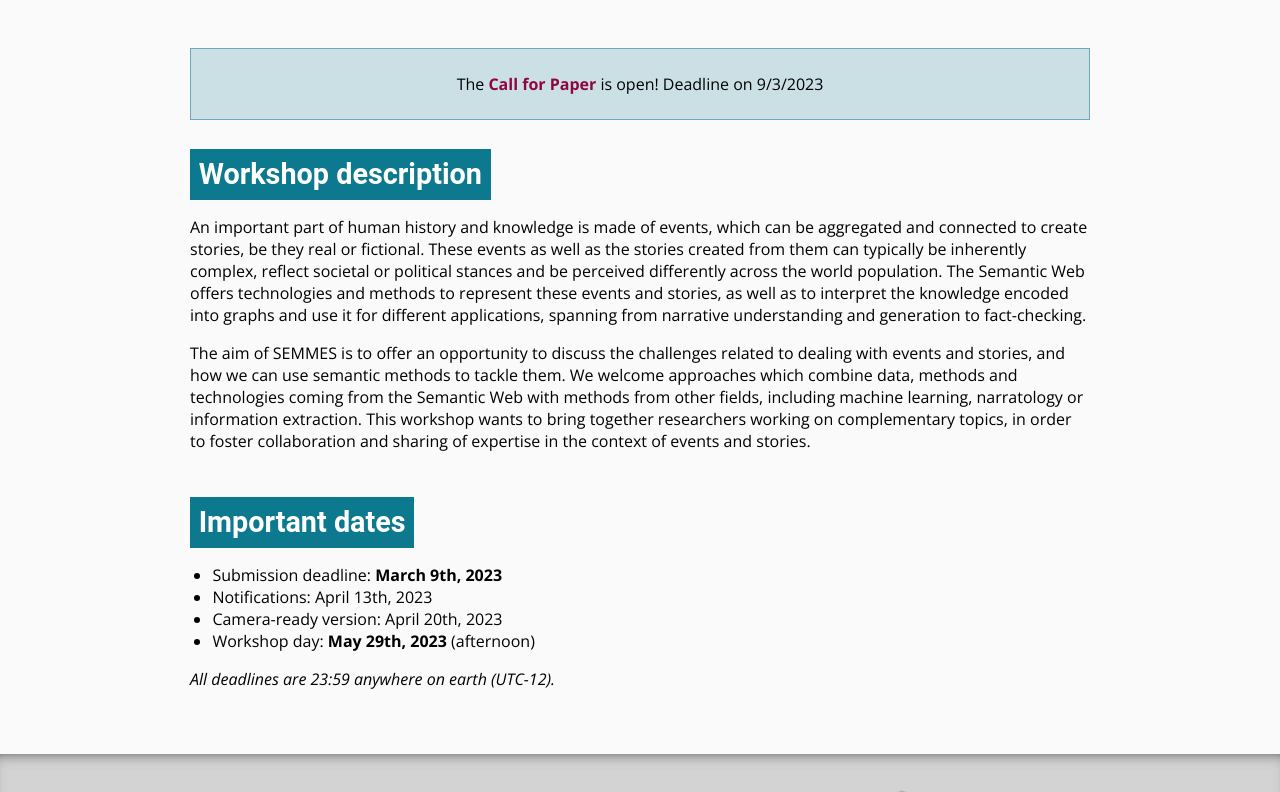
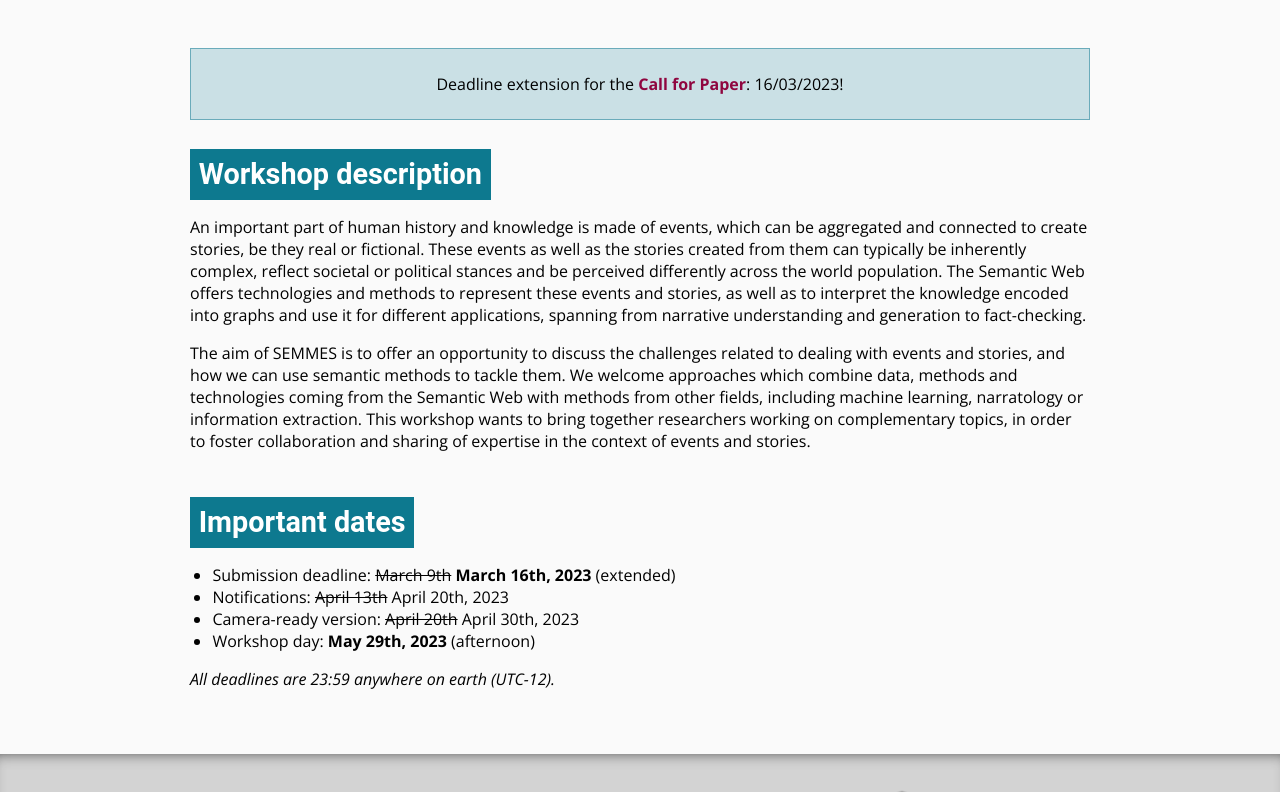
Before and after one commit to ANR-kFLOW/semmes, a Jekyll site: the page built from docs/index.md, in a window 1280 px wide. Shown: the part 298-1090 px from the top of the page. Built offline with Jekyll 4.4.1, drawn with Linux system fonts in a browser that asks for light colours; grey boxes are pictures that could not be loaded.

Commit message:
deadline extension

```diff
--- a/docs/index.md
+++ b/docs/index.md
@@ -7,7 +7,7 @@ navigation_weight: 1
 
 <aside class="news" markdown="1">
 
-The [**Call for Paper**](call.html) is open! Deadline on 9/3/2023
+Deadline extension for the [**Call for Paper**](call.html): 16/03/2023!
 
 </aside>
 
@@ -19,9 +19,9 @@ The aim of SEMMES is to offer an opportunity to discuss the challenges related t
 
 # Important dates
 
-* Submission deadline: **March 9th, 2023**
-* Notifications: April 13th, 2023
-* Camera-ready version: April 20th, 2023
+* Submission deadline: ~~March 9th~~ **March 16th, 2023** (extended)
+* Notifications: ~~April 13th~~ April 20th, 2023
+* Camera-ready version: ~~April 20th~~ April 30th, 2023
 * Workshop day: **May 29th, 2023** (afternoon)
 
 *All deadlines are 23:59 anywhere on earth (UTC-12).*
```
Also changed, not shown: docs/call.md (+4 -4 lines).
